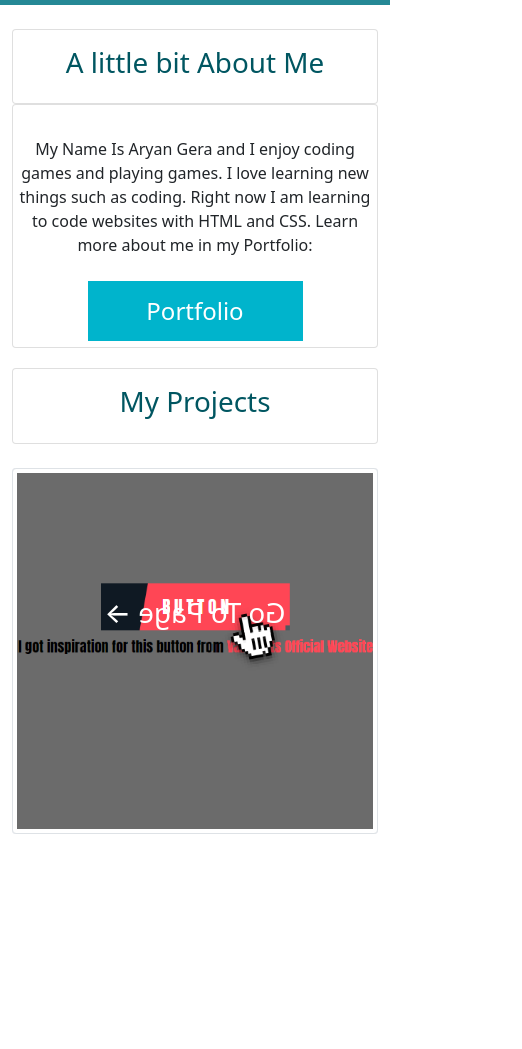
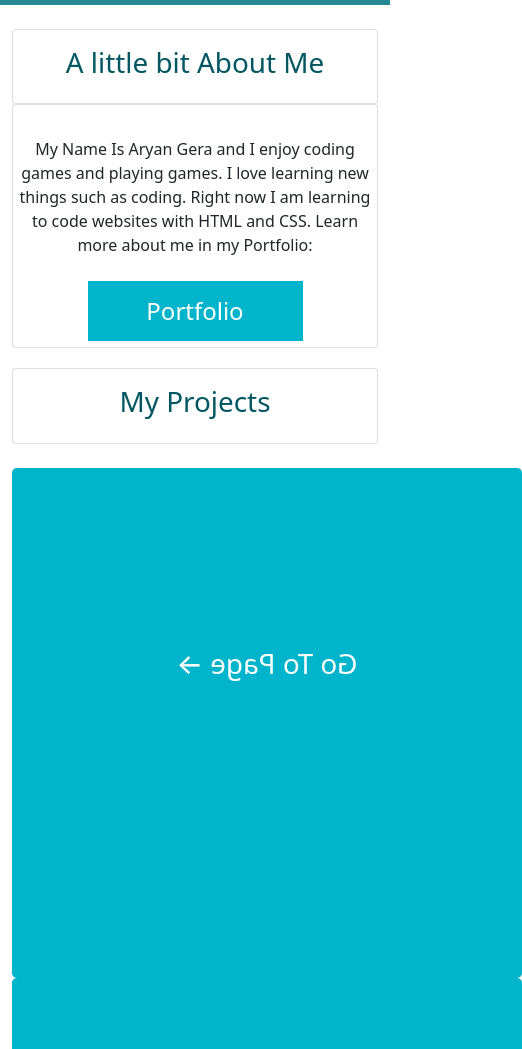
Before and after one commit to Aryn-G/first-rep, a plain HTML site: page index.html in a window 390 px wide. Shown: the part 51-1100 px from the top of the page, 522 px wide, since content can reach past the window. Before the commit the page ends 885 px from the top, so only its background shows below. Drawn offline with nearby package versions, Linux system fonts and the light colour scheme.

Commit message:
card fix

```diff
--- a/static-portfolio/assets/css/index.css
+++ b/static-portfolio/assets/css/index.css
@@ -71,7 +71,7 @@ box-shadow: 0 0 0 5px rgba(0, 0, 0, 0.5)
 .flip-card {
   background-color: transparent;
   width: 100%;
-  height: 100%;
+  height: 416px;
   perspective: 1000px;
 }
 
@@ -111,3 +111,30 @@ box-shadow: 0 0 0 5px rgba(0, 0, 0, 0.5)
   margin-bottom: 35%;
   color: white;
 }
+
+@media  screen and (max-width: 1399px) {
+  .flip-card {
+    background-color: transparent;
+    width: 100%;
+    height: 356px;
+    perspective: 1000px;
+  }
+}
+
+@media  screen and (max-width: 1199px) {
+  .flip-card {
+    background-color: transparent;
+    width: 100%;
+    height: 295.98px;
+    perspective: 1000px;
+  }
+}
+
+@media  screen and (max-width: 991px) {
+  .flip-card {
+    background-color: transparent;
+    width: 510px;
+    height: 510px;
+    perspective: 1000px;
+  }
+}
```
Also changed, not shown: index.html (+2 -0 lines).
